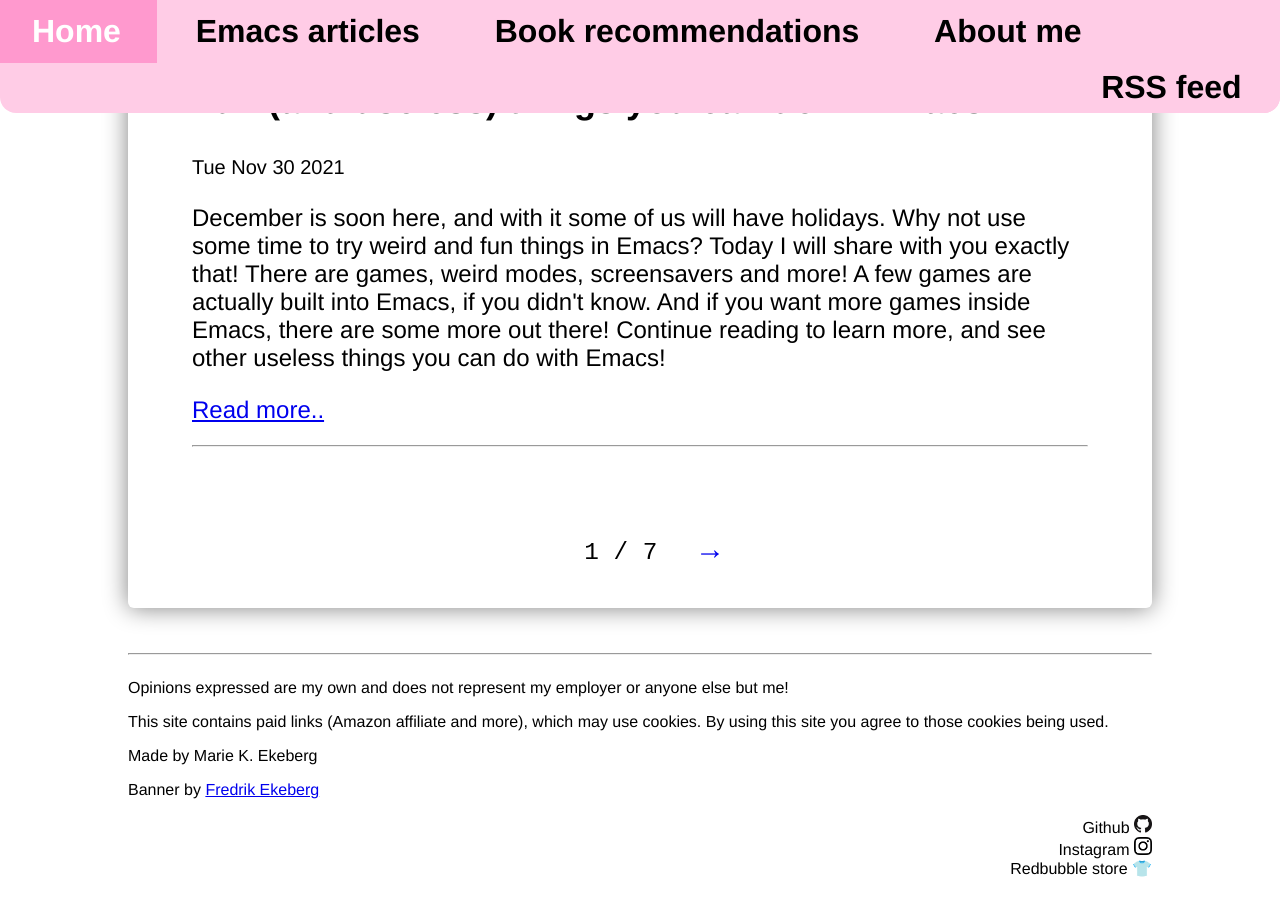
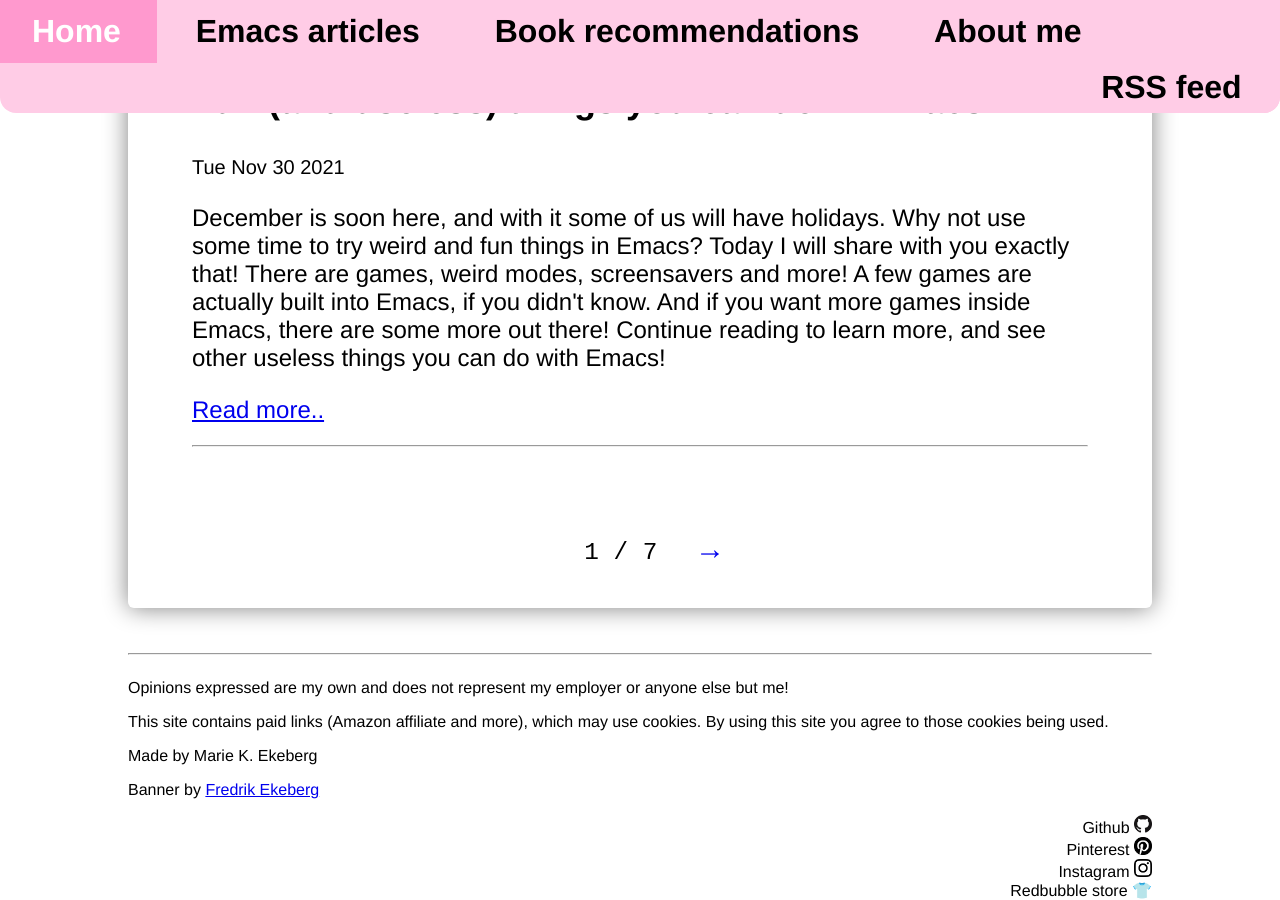
Before and after one commit to themkat/themkat.github.io, a Jekyll site: the page built from index.html, in a window 1280 px wide and 900 px high, scrolled down 2285 px. Built offline with Jekyll 4.4.1, drawn with Linux system fonts in a browser that asks for light colours; nearby versions of some CDN libraries; a script that is not in the unit is left out; the list of posts is cut into pages by our own code; comment, search, counter and statistics services are not loaded; before the commit the page ends 3163 px from its top, so only the background shows below that.

Commit message:
[SKIP] Added pinterest link to footer.

```diff
--- a/_layouts/default.html
+++ b/_layouts/default.html
@@ -102,6 +102,7 @@
 			<!-- TODO: make these as a list on the left side. Name + icon (link) -->
 			<div class="external-links">
 				<a href="http://github.com/themkat">Github <img src="{{ "assets/img/github.png" | relative_url }}" alt="Github icon" /></a>
+				<a href="https://pinterest.com/TheEmacsMkat">Pinterest <img src="{{ "assets/img/pinterest.png" | relative_url }}" alt="Pinterest icon" /></a>
 				<a href="https://www.instagram.com/theemacsmkat/">Instagram <img src="{{ "assets/img/instagram_glyph.png" | relative_url }}" alt="Instagram icon" /></a>
 				<a href="https://www.redbubble.com/people/themkat/shop">Redbubble store 👕</a>
 			</div>
```
Also changed, not shown: assets/img/pinterest.png (added).
